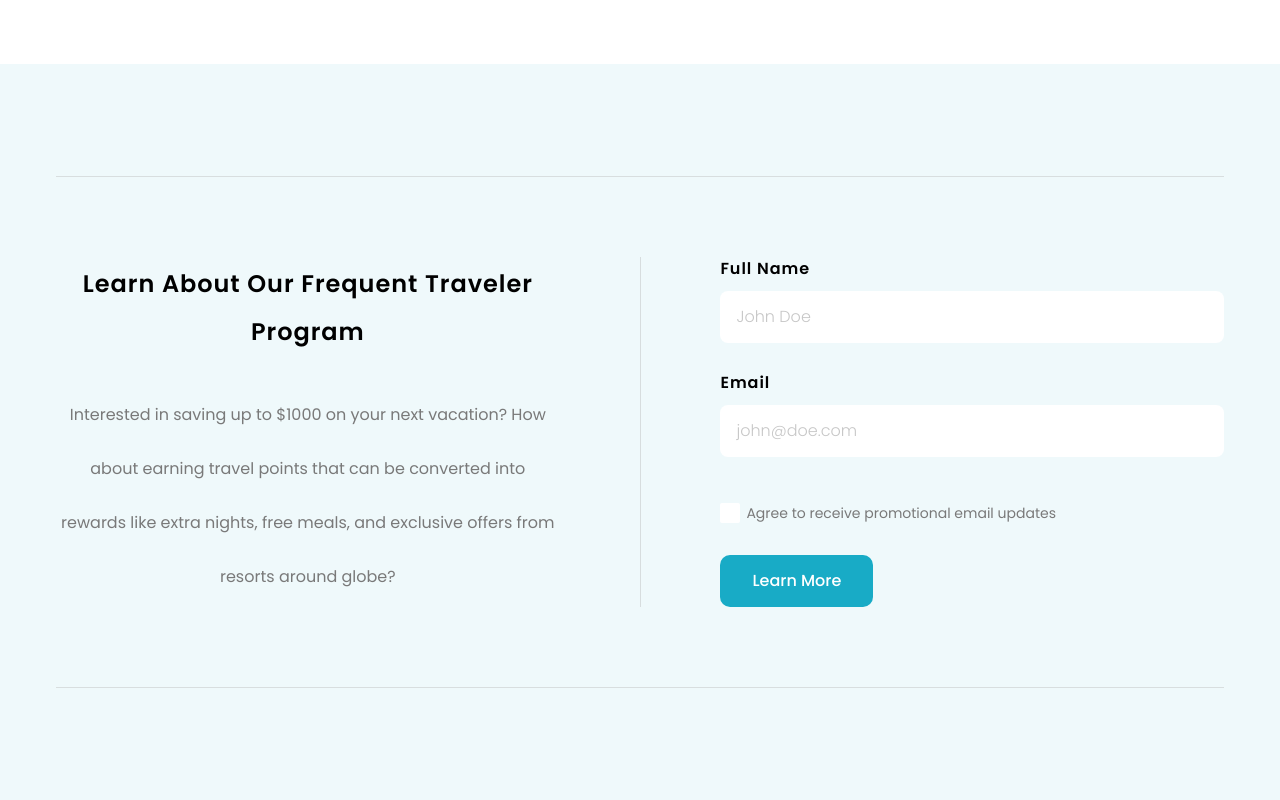
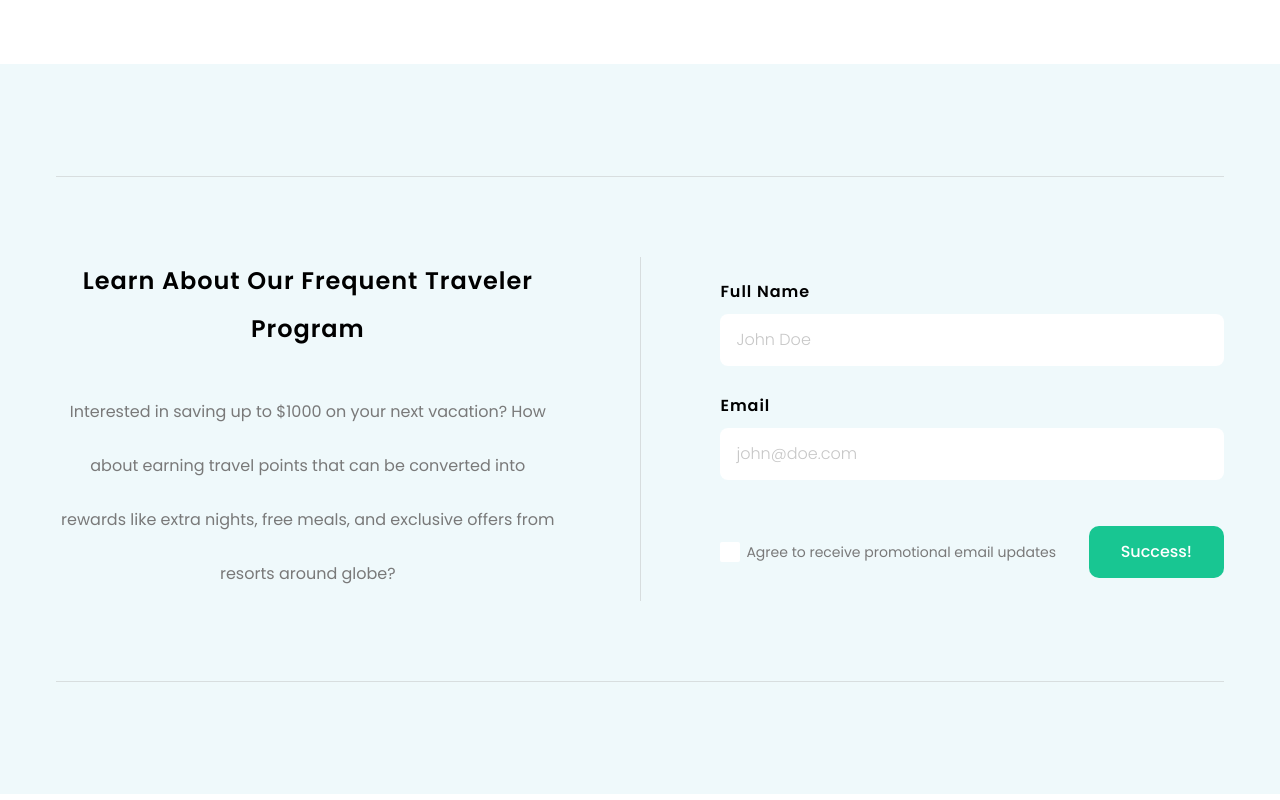
Before and after one commit to Jisap/vite-travel-agency, a React (Vite) app: page / in a window 1280 px wide. Shown: the part 5097-5897 px from the top of the page. Built offline with nearby package versions, Linux system fonts and the light colour scheme.

Commit message:
FormState styles

```diff
--- a/src/components/FrequentTraveler.tsx
+++ b/src/components/FrequentTraveler.tsx
@@ -3,8 +3,24 @@ import Checkmark from "./Icons/Checkmark"
 import { useFormAndValidation } from "../hooks/useFormAndValidation";
 import { motion, AnimatePresence } from "motion/react";
 
+interface FormState {
+  currentState : "idle" | "pending" | "success" | "error";
+  errorMessage : string | null;
+}
+
+const buttonStateClasses = {
+  idle: "bg-primary-700 opacity-100",
+  pending: "bg-primary-700 opacity-50",
+  success: "bg-green opacity-100",
+  error: "bg-red opacity-100",
+}
 
 const FrequentTraveler = () => {
+
+  const [formState, setFormState] = useState<FormState>({
+    currentState: "success",
+    errorMessage: null,
+  })
 
   const { values, handleChange, errors, isValid, resetForm } = useFormAndValidation({
     fullName: "",
@@ -17,7 +33,14 @@ const FrequentTraveler = () => {
   const handleSubmit = (e: MouseEvent<HTMLButtonElement>) => {
     e.preventDefault();
     if(isChecked && isValid) {
+
+      setFormState({
+        currentState: "idle",
+        errorMessage: null,
+      })
+
       console.log("Form submitted");
+
       resetForm();
     }
   }
@@ -130,12 +153,16 @@ const FrequentTraveler = () => {
             </label>
 
             <button
-              className="bg-primary-700 hover:bg-primary-800 cursor-pointer rounded-[0.625rem] px-8 py-3.5 font-medium text-white
+              className={`hover:bg-primary-800 cursor-pointer rounded-[0.625rem] px-8 py-3.5 font-medium text-white
               transition-all duration-200 disabled:cursor-not-allowed
-              max-xl:py-3 max-xl:text-sm max-xl:font-normal max-lg:py-3.5 max-lg:text-base"
+              max-xl:py-3 max-xl:text-sm max-xl:font-normal max-lg:py-3.5 max-lg:text-base
+              ${buttonStateClasses[formState.currentState]}`}
               onClick={handleSubmit}
             >
-              Learn More
+              {formState.currentState === "idle" && "Learn More"}
+              {formState.currentState === "pending" && "Submitting..."}
+              {formState.currentState === "success" && "Success!"}
+              {formState.currentState === "error" && "Submission Failed"}
             </button>
           </div>
         </form>
```
